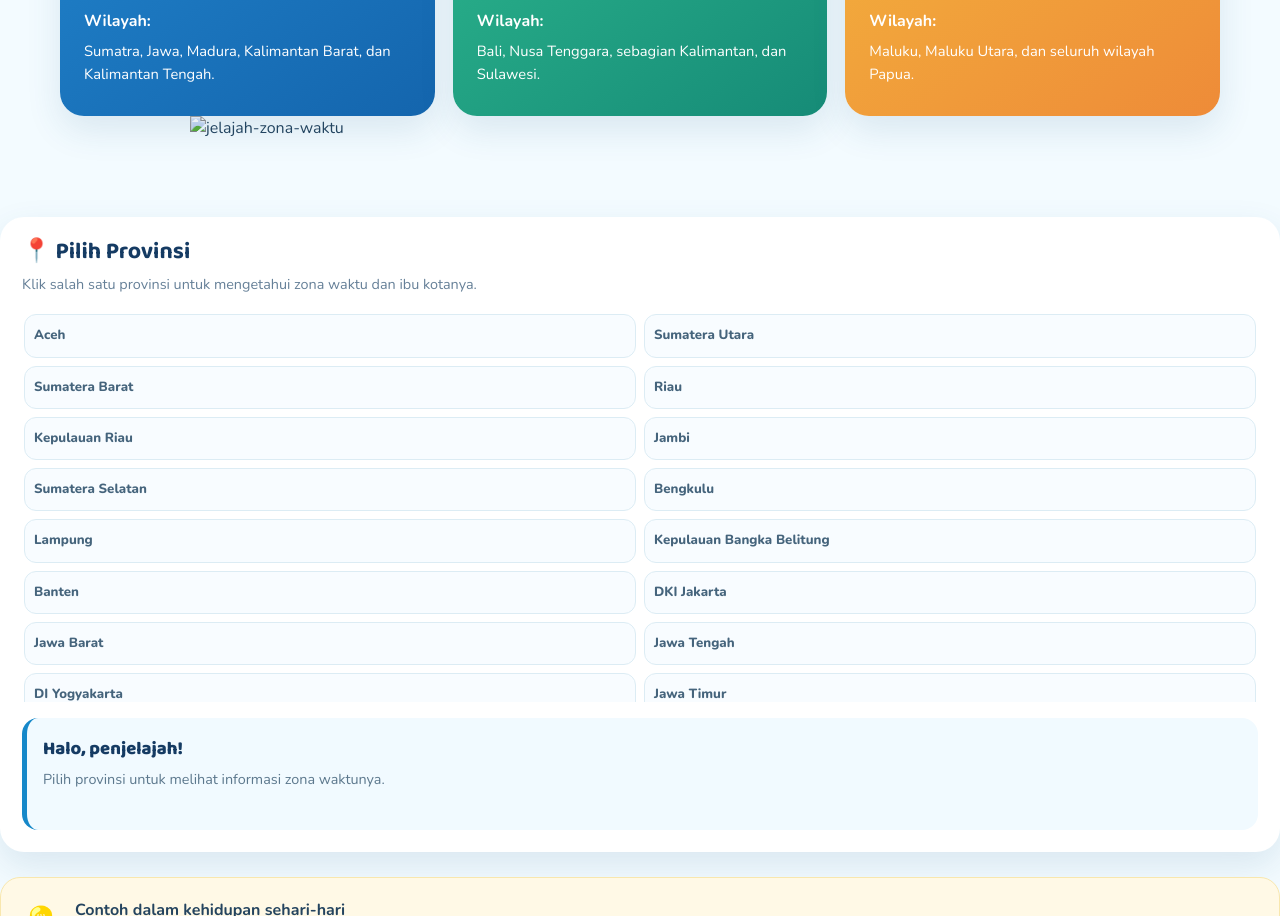
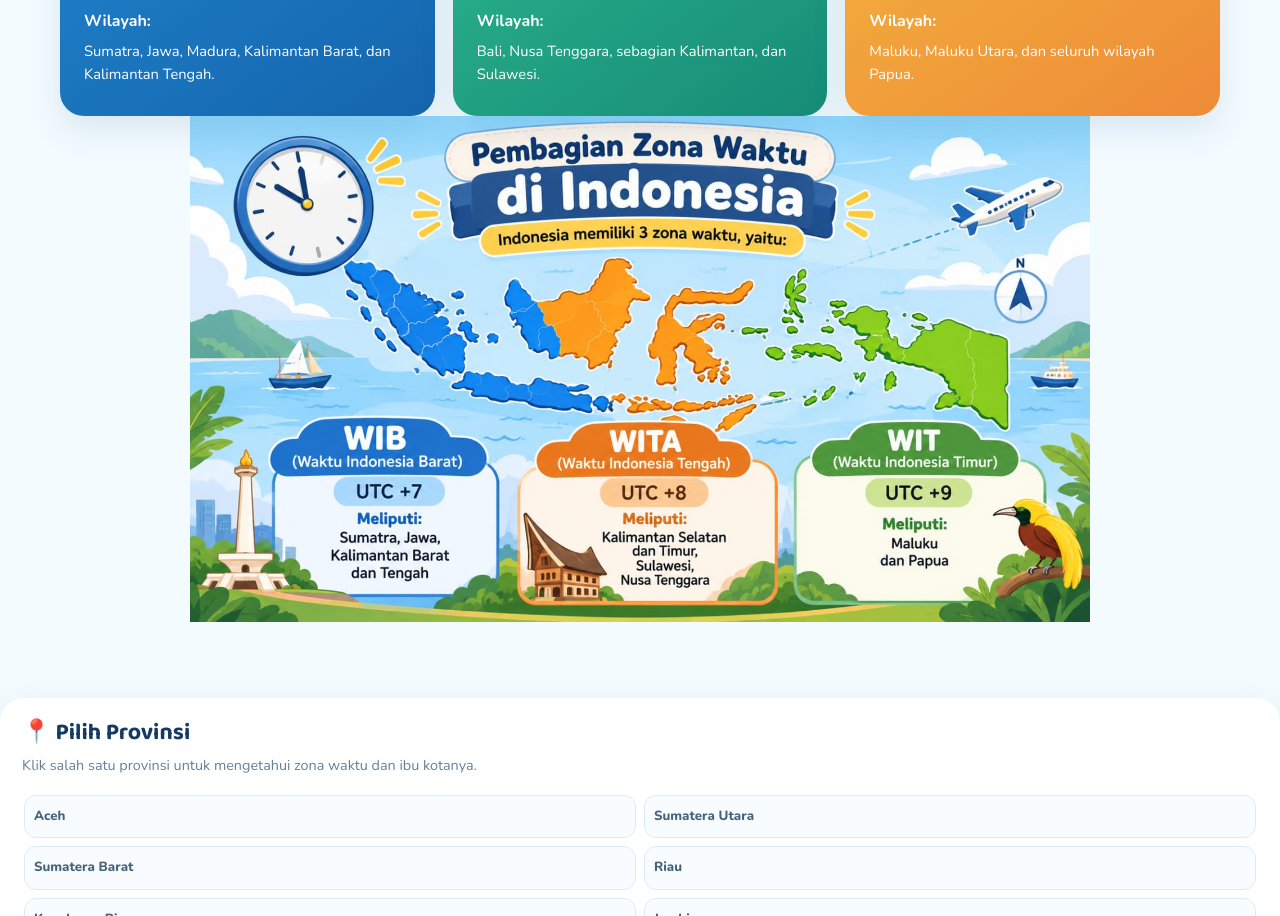
Before and after one commit to fazayayaa-dot/jelajah-zona-waktu, a plain HTML site: page index.html in a window 1280 px wide. Shown: the part 2183-3099 px from the top of the page. Drawn offline with nearby package versions, Linux system fonts and the light colour scheme.

Commit message:
Update index.html

```diff
--- a/index.html
+++ b/index.html
@@ -271,10 +271,10 @@ footer p{margin:7px 0 0;font-size:.88rem;color:#b8d5e7}
    </article>
   </div>
 
-  <div class="map-image">
+ <div class="map-image">
   <img
-    src="./peta-indonesia.png"
-    alt="jelajah-zona-waktu"
+    src="./WhatsApp%20Image%202026-11-28%20at%2008.50.47.jpeg"
+    alt="Peta pembagian zona waktu Indonesia"
     style="width:100%; max-width:900px; height:auto; display:block; margin:auto;"
   >
 </div>
```
